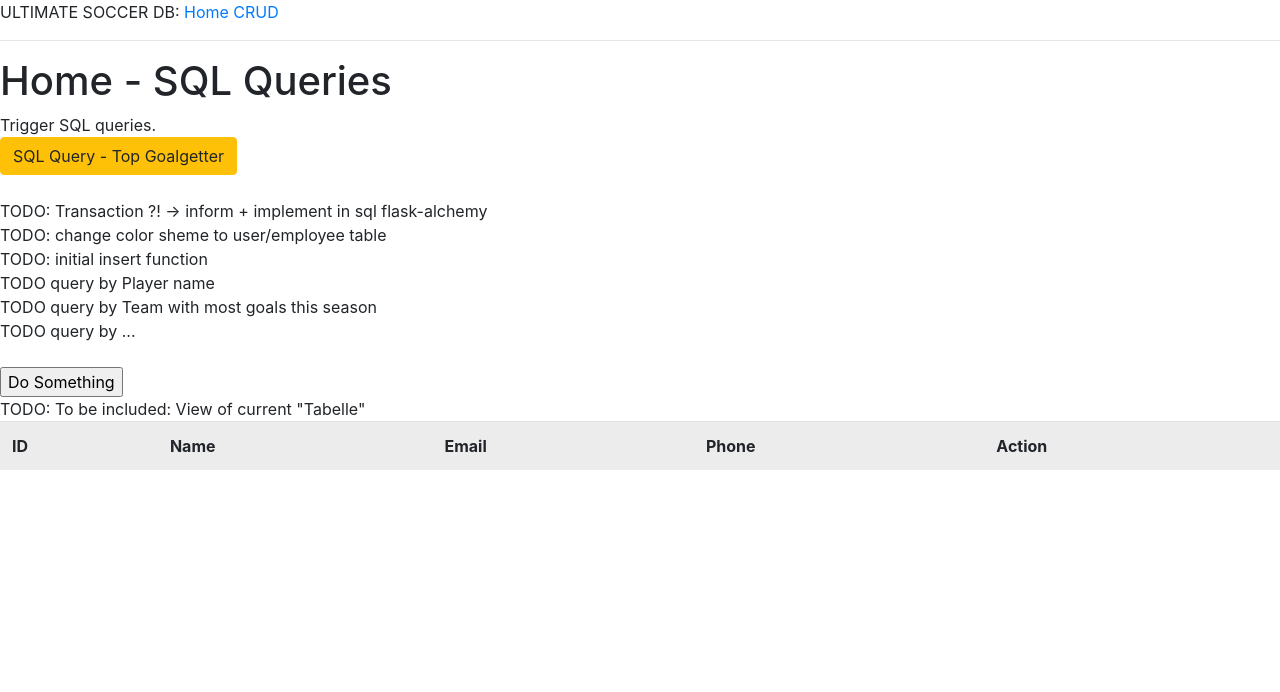
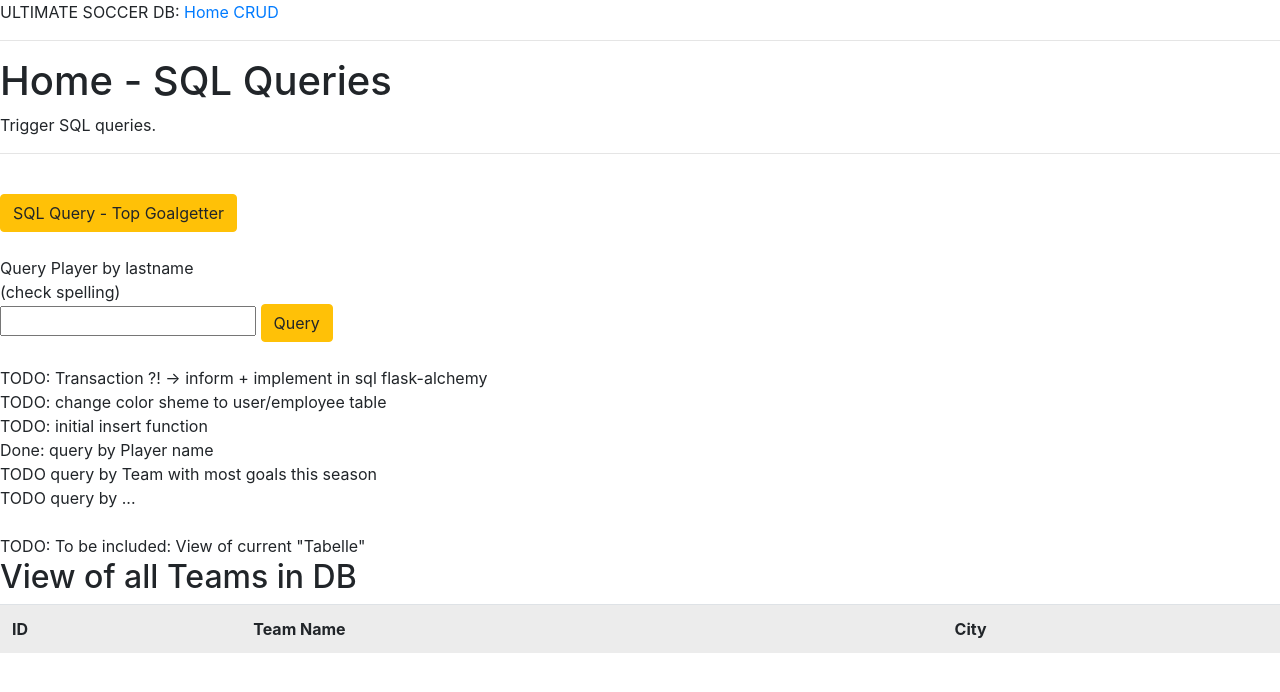
Before and after one commit to Mezze99/Flask, a Flask app: page /index in a window 1280 px wide. Shown: the top 692 px of the page. Run offline with Flask 2, Linux system fonts and the light colour scheme; lists and menus that the app fills with data are empty; some libraries are stand-ins or nearby versions.

Commit message:
Design + Query - TODO: 5 queries + datetime?

```diff
--- a/docker_database/dockerized/src/app.py
+++ b/docker_database/dockerized/src/app.py
@@ -11,51 +11,30 @@ app.debug = True #receive better error messages
 # Test database connection
 @app.route('/', methods=['GET'])
 def fetch():
-    # cats = database.get_all(Soccer)
-    # all_cats = []
-    # for cat in cats:
-    #     new_cat = {
-    #         "id": cat.id,
-    #         "name": cat.name,
-    #         "price": cat.price,
-    #         "breed": cat.breed
-    #     }
-
-    #     all_cats.append(new_cat)
-    return render_template('home.html'), 200
+        return render_template('home.html'), 200
 
 ###############################################################################################################
-@app.route('/run', methods=['GET'])
+@app.route('/run', methods=['GET', 'POST'])
 def run():
-    # session = Session()
-    all_users = []
-    userss = db.session.query(User).filter_by(name="Success").all()
-    for u in userss:
-        all_users.append(u.id)
-    # session.close()
-    return render_template('show_user.html', user=all_users)
+    if request.method == 'POST':
+        name = request.form["submit_player_name"]
+        #all_users = []
+        data = db.session.query(Player).filter_by(lname=name).all()
+        # for u in userss:
+        #     all_users.append(u.id)
+    return render_template('show_user.html', data=data, name=name)
 
 @app.route('/query_goalgetter', methods=['GET'])
 def query_goalgetter():
-    # session = Session()
-    all_users = []
-    x = 0
     userss = db.session.query(Player).order_by(Player.pl_goals.desc()).all()
-    # for u in userss:
-    #     all_users.append(u.fname)
-        # goals.append(u.)
-        # print(all_users)
-        # x+=1
-        # x_list
-    # session.close()
     return render_template('query_goalgetter.html', user=userss)
 
 ###############################################################################################################
 @app.route('/index')
 def Index2():
-    all_data = Player.query.all()
+    all_data = Team.query.all()
 
-    return render_template("index.html", user=all_data), 200
+    return render_template("index.html", data=all_data), 200
 
 
 @app.route('/index2')
@@ -166,7 +145,7 @@ def delete_player(id):
     my_data = Player.query.get(id)
     db.session.delete(my_data)
     db.session.commit()
-    #flash("Player Deleted Successfully")
+    flash("Player Deleted Successfully")
 
     return redirect(url_for('Players'))
 
@@ -192,7 +171,7 @@ def insert_team():
         db.session.commit()
 
         #database.add_instance(model=Soccer, name, email, phone)
-        flash("Player Inserted Successfully")
+        flash("Team Inserted Successfully")
         return redirect(url_for('Teams'))
 
 #this is our update route where we are going to update our employee
@@ -206,7 +185,7 @@ def update_team():
         my_data.city = request.form['city']
 
         db.session.commit()
-        #flash("Player Updated Successfully")
+        flash("Team Updated Successfully")
 
         return redirect(url_for('Teams'))
 
@@ -216,7 +195,7 @@ def delete_team(id):
     my_data = Team.query.get(id)
     db.session.delete(my_data)
     db.session.commit()
-    # flash("Player Deleted Successfully")
+    flash("Team Deleted Successfully")
 
     return redirect(url_for('Teams'))
 
@@ -224,8 +203,8 @@ def delete_team(id):
 @app.route('/table')
 def Tables():
     all_data = Table.query.all()
-
-    return render_template("table.html", data=all_data), 200
+    team_data = Team.query.all()
+    return render_template("table.html", data=all_data, team_data=team_data), 200
 
 @app.route('/insert_table', methods=['POST'])
 def insert_table():
--- a/docker_database/dockerized/src/config.py
+++ b/docker_database/dockerized/src/config.py
@@ -8,7 +8,7 @@ database = os.environ.get('POSTGRES_DB')
 port = os.environ.get('POSTGRES_PORT')
 
 # DATABASE_CONNECTION_URI = f'postgresql+psycopg2://{user}:{password}@{host}:{port}/{database}'
-DATABASE_CONNECTION_URI = "postgresql+psycopg2://postgres:alaba1@localhost:5432/soccer"
+DATABASE_CONNECTION_URI = "postgresql+psycopg2://postgres:Sql1234@localhost:5432/soccer"
 
 SECRET_KEY = os.environ.get('SECRET_KEY') or 'you-will-never-guess'
 
--- a/docker_database/dockerized/src/models.py
+++ b/docker_database/dockerized/src/models.py
@@ -147,7 +147,7 @@ class Sponsoring(db.Model):
     def __init__(self, start_date, sponsor_name, team_id):
         self.start_date = start_date
         self.sponsor_name = sponsor_name
-        self.id = id
+        self.team_id = team_id
 
     def __repr__(self):
         return '<Sponsoring %r>' % (self.id)
--- a/docker_database/dockerized/src/templates/coach.html
+++ b/docker_database/dockerized/src/templates/coach.html
@@ -15,7 +15,7 @@
 
             <div class="jumbotron p-3">
 
-                <h2>Manage <b>Coach</b> <button type="button" class="btn btn-success float-right" data-toggle="modal"
+                <h2>Manage <b>Coach</b> <button type="button" class="btn btn-link float-right" data-toggle="modal"
                         data-target="#mymodal">Add New Coach</button> </h2>
 
 
@@ -46,7 +46,7 @@
                 {% endwith %}
 
 
-                <table class="table table-hover table-dark">
+                <table class="table table-hover table-default">
 
                     <tr>
 
@@ -66,7 +66,7 @@
                         <td>{{row.nationality}}</td>
 
                         <td>
-                            <a href="/update_coach/{{row.id}}" class="btn btn-warning btn-xs" data-toggle="modal"
+                            <a href="/update_coach/{{row.id}}" class="btn btn-primary btn-xs" data-toggle="modal"
                                 data-target="#modaledit{{row.id}}">Edit</a>
                             <a href="/delete_coach/{{row.id}}" class="btn btn-danger btn-xs"
                                 onclick="return confirm('Are You Sure To Delete ?')">Delete</a>
--- a/docker_database/dockerized/src/templates/index.html
+++ b/docker_database/dockerized/src/templates/index.html
@@ -3,61 +3,71 @@
 {% block content %}
 <h1>Home - SQL Queries</h1>
 Trigger SQL queries.
-
+<br />
+<hr/>
+<br />
 <!-- This is a button for SQL Query -->
 <div>
     <a href="{{ url_for('query_goalgetter') }}" class="btn btn-warning btn-xs">SQL Query - Top Goalgetter</a>
 </div>
-<!-- ########################################## -->
-<br/>
-    TODO: Transaction ?! -> inform + implement in sql flask-alchemy
-    <br/>
-    TODO: change color sheme to user/employee table
-    <br/>
-    TODO: initial insert function
-    <br/>
-    TODO query by Player name
-    <br/>
-    TODO query by Team with most goals this season
-    <br/>
-    TODO query by ...
-    <br/>
-<!-- ########################################## -->
-<br/>
-    <form method="GET">
+<br />
+<div>Query Player by lastname <br> (check spelling)
+    <form action="{{ url_for('run') }}" method="post">
         <div>
-            <input type="submit" name="submit_button" value="Do Something">
+            <input type="text" name="submit_player_name">
+            <input type="submit" class="btn btn-warning btn-xs" value="Query">
         </div>
         <!-- <div>
             <button type=submit></button>
         </div> -->
     </form>
+</div>
+
+<!-- ########################################## -->
+<br />
+TODO: Transaction ?! -> inform + implement in sql flask-alchemy
+<br />
+TODO: change color sheme to user/employee table
+<br />
+TODO: initial insert function
+<br />
+Done: query by Player name
+<br />
+TODO query by Team with most goals this season
+<br />
+TODO query by ...
+<br />
+<!-- ########################################## -->
+
+<br />
+
 {% for post in posts %}
-    <div><p>{{ post.author.username }} says: <b>{{ post.body }}</b></p></div>
+<div>
+    <p>{{ post.author.username }} says: <b>{{ post.body }}</b></p>
+</div>
 {% endfor %}
 
 
 <!-- TODO: To be included: View of current table -->
 <div>
-        TODO: To be included: View of current "Tabelle"
+    TODO: To be included: View of current "Tabelle" <br>
+    <h2> View of all Teams in DB </h2>
     <table class="table table-hover table-active">
+        <tr>
         <tr>
 
             <th>ID</th>
-        <th>Name</th>
-        <th>Email</th>
-        <th>Phone</th>
-        <th>Action</th>
+            <th>Team Name</th>
+            <th>City</th>
 
         </tr>
 
 
-   {% for row in employees %}
+        {% for row in data %}
         <tr>
             <td>{{row.id}}</td>
-        <td>{{row.name}}</td>
-        <td>{{row.email}}</td>
-        <td>{{row.phone}}</td>
+            <td>{{row.team_name}}</td>
+            <td>{{row.city}}</td>
         </tr>
         {% endfor %}
 
--- a/docker_database/dockerized/src/templates/membership.html
+++ b/docker_database/dockerized/src/templates/membership.html
@@ -15,7 +15,7 @@
 
             <div class="jumbotron p-3">
 
-                <h2>Manage <b>Memberships</b> <button type="button" class="btn btn-success float-right" data-toggle="modal"
+                <h2>Manage <b>Memberships</b> <button type="button" class="btn btn-link float-right" data-toggle="modal"
                         data-target="#mymodal">Add New Membership</button> </h2>
 
 
@@ -46,7 +46,7 @@
                 {% endwith %}
 
 
-                <table class="table table-hover table-dark">
+                <table class="table table-hover table-default">
 
                     <tr>
 
@@ -61,7 +61,7 @@
                         <td>{{row.number_members}}</td>
 
                         <td>
-                            <a href="/update_membership/{{row.id}}" class="btn btn-warning btn-xs" data-toggle="modal"
+                            <a href="/update_membership/{{row.id}}" class="btn btn-primary btn-xs" data-toggle="modal"
                                 data-target="#modaledit{{row.id}}">Edit</a>
                             <a href="/delete_membership/{{row.id}}" class="btn btn-danger btn-xs"
                                 onclick="return confirm('Are You Sure To Delete ?')">Delete</a>
--- a/docker_database/dockerized/src/templates/player.html
+++ b/docker_database/dockerized/src/templates/player.html
@@ -39,7 +39,7 @@
 
             <div class="jumbotron p-3">
 
-                <h2>Manage <b>Player</b> <button type="button" class="btn btn-success float-right" data-toggle="modal"
+                <h2>Manage <b>Player</b> <button type="button" class="btn btn-link float-right" data-toggle="modal"
                         data-target="#mymodal">Add New Player</button> </h2>
 
 
@@ -70,7 +70,7 @@
                 {% endwith %}
 
 
-                <table class="table table-hover table-dark">
+                <table class="table table-default">
 
                     <tr>
 
@@ -96,7 +96,7 @@
                         <td>{{row.team_id}}</td>
 
                         <td>
-                            <a href="/update_player/{{row.id}}" class="btn btn-warning btn-xs" data-toggle="modal"
+                            <a href="/update_player/{{row.id}}" class="btn btn-primary btn-xs" data-toggle="modal"
                                 data-target="#modaledit{{row.id}}">Edit</a>
                             <a href="/delete_player/{{row.id}}" class="btn btn-danger btn-xs"
                                 onclick="return confirm('Are You Sure To Delete ?')">Delete</a>
--- a/docker_database/dockerized/src/templates/sponsoring.html
+++ b/docker_database/dockerized/src/templates/sponsoring.html
@@ -36,7 +36,7 @@
 
             <div class="jumbotron p-3">
 
-                <h2>Manage <b>Sponsorings</b> <button type="button" class="btn btn-success float-right" data-toggle="modal"
+                <h2>Manage <b>Sponsorings</b> <button type="button" class="btn btn-link float-right" data-toggle="modal"
                         data-target="#mymodal">Add New Sponsoring</button> </h2>
 
 
@@ -67,7 +67,7 @@
                 {% endwith %}
 
 
-                <table class="table table-hover table-dark">
+                <table class="table table-hover table-default">
 
                     <tr>
 
@@ -86,7 +86,7 @@
                         <td>{{row.team_id}}</td>
 
                         <td>
-                            <a href="/update_sponsoring/{{row.id}}" class="btn btn-warning btn-xs" data-toggle="modal"
+                            <a href="/update_sponsoring/{{row.id}}" class="btn btn-primary btn-xs" data-toggle="modal"
                                 data-target="#modaledit{{row.id}}">Edit</a>
                             <a href="/delete_sponsoring/{{row.id}}" class="btn btn-danger btn-xs"
                                 onclick="return confirm('Are You Sure To Delete ?')">Delete</a>
--- a/docker_database/dockerized/src/templates/team.html
+++ b/docker_database/dockerized/src/templates/team.html
@@ -15,7 +15,7 @@
 
             <div class="jumbotron p-3">
 
-                <h2>Manage <b>Teams</b> <button type="button" class="btn btn-success float-right" data-toggle="modal"
+                <h2>Manage <b>Teams</b> <button type="button" class="btn btn-link float-right" data-toggle="modal"
                         data-target="#mymodal">Add New Team</button> </h2>
 
 
@@ -46,7 +46,7 @@
                 {% endwith %}
 
 
-                <table class="table table-hover table-dark">
+                <table class="table table-hover table-default">
 
                     <tr>
 
@@ -64,7 +64,7 @@
                         <td>{{row.city}}</td>
 
                         <td>
-                            <a href="/update_team/{{row.id}}" class="btn btn-warning btn-xs" data-toggle="modal"
+                            <a href="/update_team/{{row.id}}" class="btn btn-primary btn-xs" data-toggle="modal"
                                 data-target="#modaledit{{row.id}}">Edit</a>
                             <a href="/delete_team/{{row.id}}" class="btn btn-danger btn-xs"
                                 onclick="return confirm('Are You Sure To Delete ?')">Delete</a>
--- a/docker_database/dockerized/src/templates/title.html
+++ b/docker_database/dockerized/src/templates/title.html
@@ -33,7 +33,7 @@
 
             <div class="jumbotron p-3">
 
-                <h2>Manage <b>Title</b> <button type="button" class="btn btn-success float-right" data-toggle="modal"
+                <h2>Manage <b>Title</b> <button type="button" class="btn btn-link float-right" data-toggle="modal"
                         data-target="#mymodal">Add New Title</button> </h2>
 
 
@@ -64,7 +64,7 @@
                 {% endwith %}
 
 
-                <table class="table table-hover table-dark">
+                <table class="table table-hover table-default">
 
                     <tr>
 
@@ -83,7 +83,7 @@
                         <td>{{row.winning_team}}</td>
 
                         <td>
-                            <a href="/update_title/{{row.year}}" class="btn btn-warning btn-xs" data-toggle="modal"
+                            <a href="/update_title/{{row.year}}" class="btn btn-primary btn-xs" data-toggle="modal"
                                 data-target="#modaledit{{row.year}}">Edit</a>
                             <a href="/delete_title/{{row.year}}" class="btn btn-danger btn-xs"
                                 onclick="return confirm('Are You Sure To Delete ?')">Delete</a>
```
Also changed, not shown: docker_database/dockerized/src/templates/home.html (+28 -9 lines), docker_database/dockerized/src/templates/show_user.html (+21 -28 lines), docker_database/dockerized/src/templates/table.html (+25 -5 lines). Lines whose indentation alone changed are shown as unchanged.
